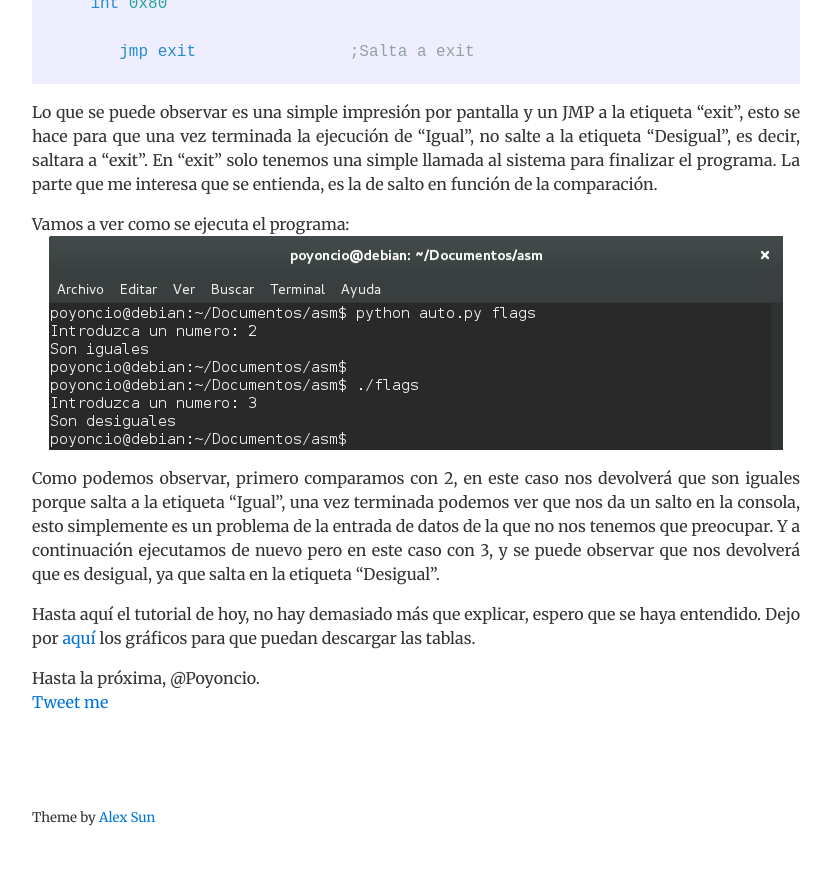
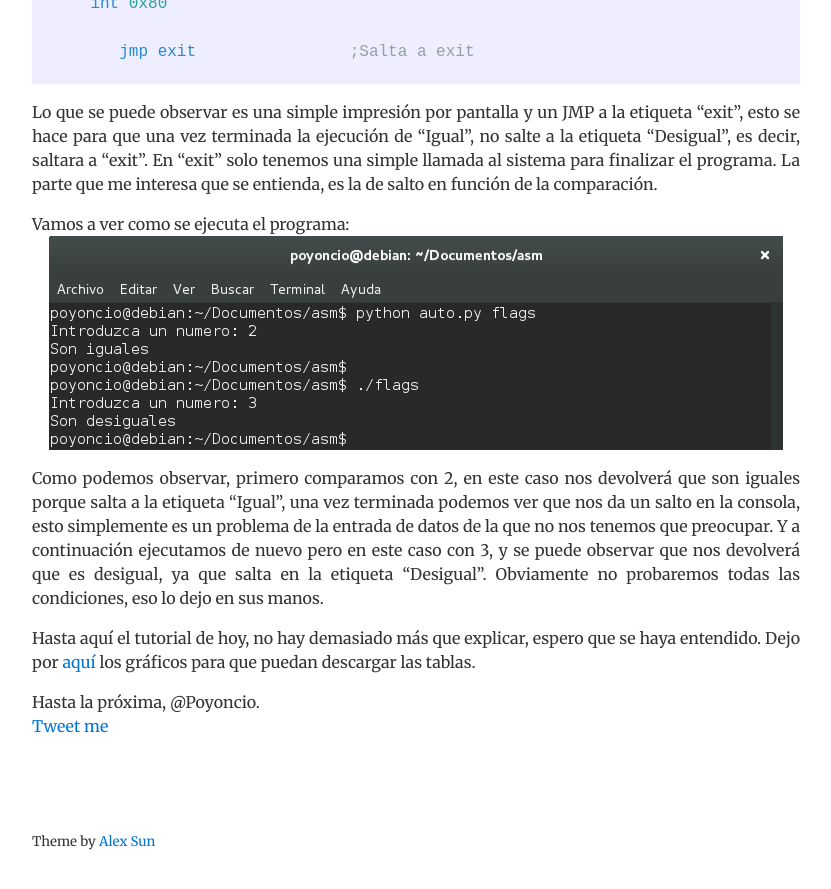
Before and after one commit to Poyoncio/poyoweb, a Jekyll site: the page built from _posts/2017-01-22-Curso-ensamblador-09-flags.md, in a window 1280 px wide and 900 px high, scrolled down 5438 px. Shown: the top 889 px of the window, without its empty margins (224-1055 px from the left). Built offline with Jekyll 4.4.1, drawn with Linux system fonts in a browser that asks for light colours; nearby versions of some CDN libraries; comment, search, counter and statistics services are not loaded.

Commit message:
Update 2017-01-22-Curso-ensamblador-09-flags.md

```diff
--- a/_posts/2017-01-22-Curso-ensamblador-09-flags.md
+++ b/_posts/2017-01-22-Curso-ensamblador-09-flags.md
@@ -182,7 +182,7 @@ Vamos a ver como se ejecuta el programa:
 <img src="/images/captura-falso-verdadero-flags.png" />
 
 
-Como podemos observar, primero comparamos con 2, en este caso nos devolverá que son iguales porque salta a la etiqueta "Igual", una vez terminada podemos ver que nos da un salto en la consola, esto simplemente es un problema de la entrada de datos de la que no nos tenemos que preocupar. Y a continuación ejecutamos de nuevo pero en este caso con 3, y se puede observar que nos devolverá que es desigual, ya que salta en la etiqueta "Desigual".
+Como podemos observar, primero comparamos con 2, en este caso nos devolverá que son iguales porque salta a la etiqueta "Igual", una vez terminada podemos ver que nos da un salto en la consola, esto simplemente es un problema de la entrada de datos de la que no nos tenemos que preocupar. Y a continuación ejecutamos de nuevo pero en este caso con 3, y se puede observar que nos devolverá que es desigual, ya que salta en la etiqueta "Desigual". Obviamente no probaremos todas las condiciones, eso lo dejo en sus manos.
 
 
 Hasta aquí el tutorial de hoy, no hay demasiado más que explicar, espero que se haya entendido. Dejo por [aquí](https://mega.nz/#!O9gQ2JjL!cEa1U39hEfeehfIMgCNZazbkSpA1zumyRmOKm_pUaqo) los gráficos para que puedan descargar las tablas.
```
